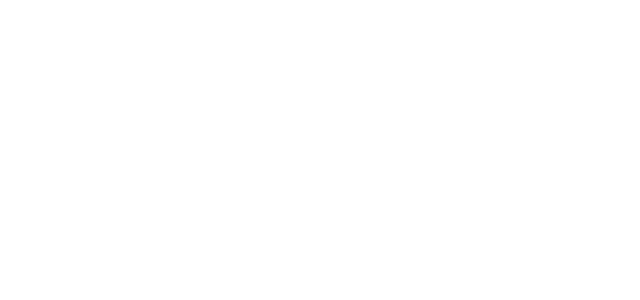
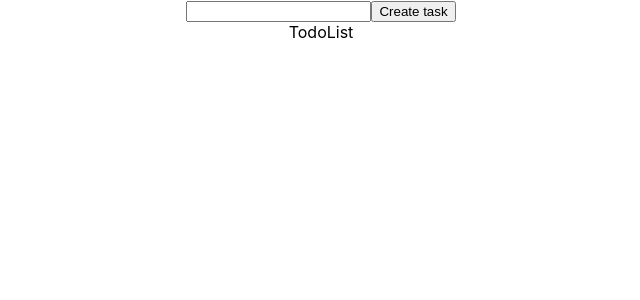
Before and after one commit to Psycameron/todos-ts, a React (Create React App) app in the folder todos-react/: page / in a window 1280 px wide. Shown: the top 300 px of the page, without its empty margins (319-959 px from the left). Built offline with nearby package versions, Linux system fonts and the light colour scheme.

Commit message:
feat(): Added markup and logic for creating tasks

```diff
--- a/todos-react/src/App.tsx
+++ b/todos-react/src/App.tsx
@@ -1,7 +1,28 @@
+import { useState } from "react";
+import TaskCreator from "./components/TaskCreator/TaskCreator";
+import TodoList from "./components/TodoList/TodoList";
 import "./App.css";
 
+interface ITodos {
+  id: number;
+  title: string;
+}
+
 function App() {
-  return <div className="App"></div>;
+  const [todos, setTodos] = useState<ITodos[]>([]);
+
+  function onSubmit(title) {
+    const newTodo = { id: Date.now(), title };
+
+    setTodos([...todos, newTodo]);
+  }
+
+  return (
+    <div className="App">
+      <TaskCreator onSubmit={onSubmit} />
+      <TodoList />
+    </div>
+  );
 }
 
 export default App;
--- a/todos-react/src/components/TaskCreator/TaskCreator.tsx
+++ b/todos-react/src/components/TaskCreator/TaskCreator.tsx
@@ -1,5 +1,29 @@
-import React from "react";
+import React, { useState } from "react";
 
-export default function TodoButton() {
-  return <div>TodoButton</div>;
+export default function TaskCreator({ onSubmit }) {
+  const [title, setTitle] = useState("");
+
+  function onChange(e) {
+    setTitle(e.target.value);
+  }
+
+  function handleSubmit(e) {
+    e.preventDefault();
+
+    onSubmit(title);
+    setTitle("");
+  }
+
+  return (
+    <form onSubmit={handleSubmit}>
+      <input
+        type="text"
+        name="title"
+        required
+        onChange={onChange}
+        value={title}
+      />
+      <button type="submit">Create task</button>
+    </form>
+  );
 }
```
